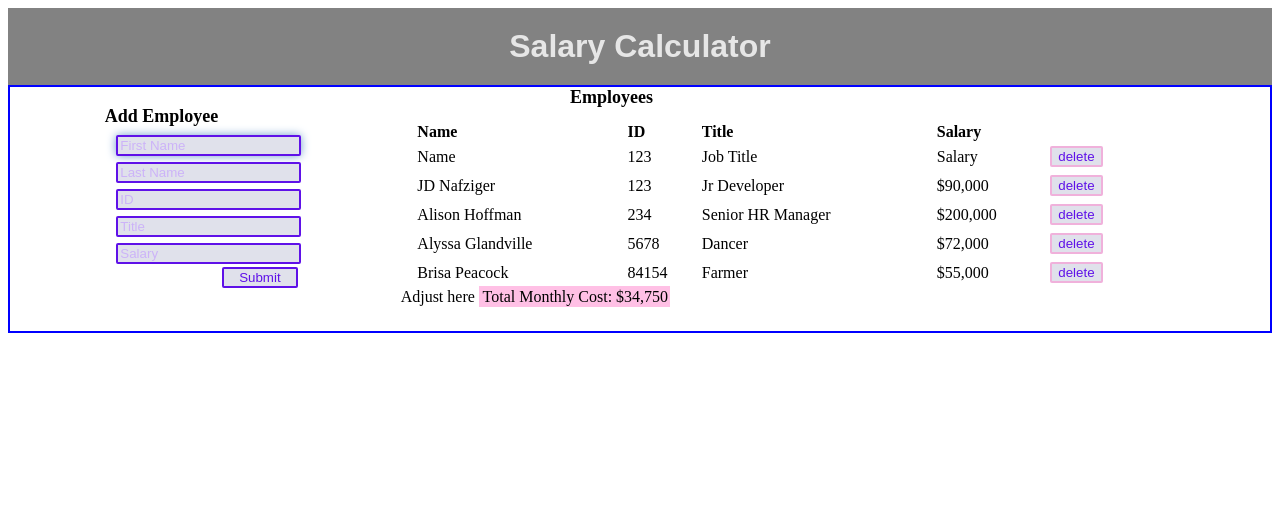
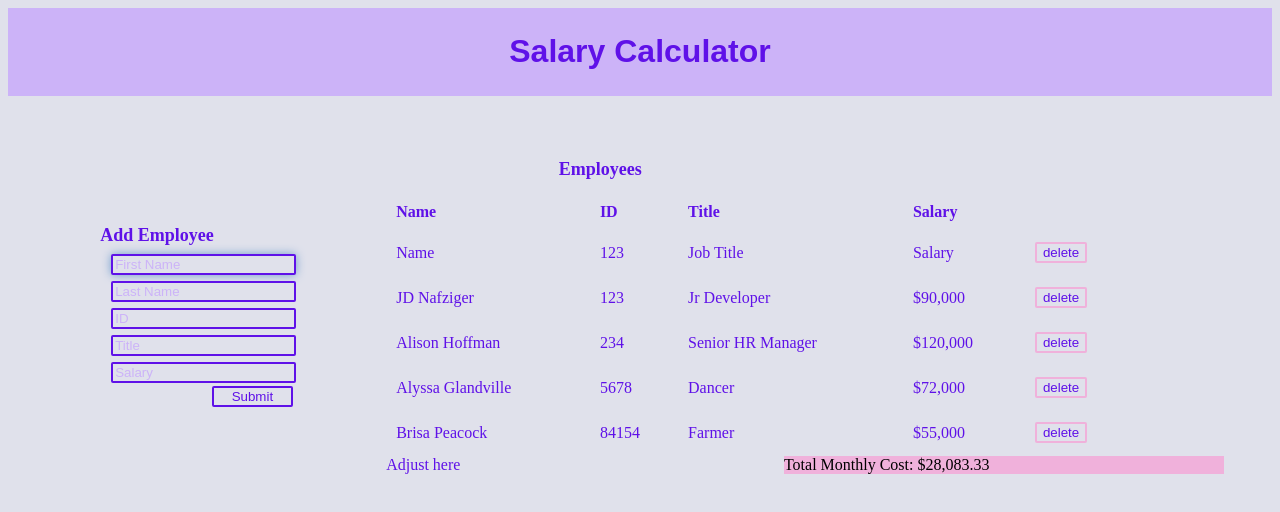
Before and after one commit to JDNafz/weekend-jquery-salary-calculator, a plain HTML site: page index.html in a window 1280 px wide. Drawn offline with Linux system fonts and the light colour scheme.

Commit message:
Revert "not so successful merge"
This reverts commit 1531f8af3fef39b026c893a0c745938cf65c1922.

revert attempt two

```diff
--- a/script.js
+++ b/script.js
@@ -144,7 +144,7 @@ function removeInputHighlight(){
 
 function addRow(employee){
     //format the string to append
-    let row = `<tr id="${employee.id}"><td> ${employee.firstName} ${employee.lastName}</td><td>${employee.id}</td><td>${employee.title}</td><td>${formatMoney(employee.salary)}</td><td><input id='delete${employee.id}' class ='deleteTarget' type='submit' value='delete'></td></tr>`
+    let row = `<tr id="${employee.id}"><td> ${employee.firstName} ${employee.lastName}</td><td>${employee.id}</td><td>${employee.title}</td><td>${formatMoney(employee.salary)}</td><td><input id='delete${employee.id}' class ='deleteTarget btn' type='submit' value='delete'></td></tr>`
 
     $('#resultsTable').append(row)
 
@@ -213,7 +213,7 @@ let hardCodedEmployeesOBJECT = {
             firstName: "Alison",
             id: "234",
             lastName: "Hoffman",
-            salary: 200000,
+            salary: 120000,
             title: "Senior HR Manager"
             },
     84154 : {
--- a/styles.css
+++ b/styles.css
@@ -1,5 +1,9 @@
-#container {
-  border: 2px solid blue;
+/* colors */
+body {
+  /* display: block; */
+  /* height: 100vh; */
+  background: hsl(232, 22%, 90%);
+  color: rgba(95, 17, 232, 1);
 }
 
 h1 {
@@ -72,10 +76,9 @@ input {
 }
 
 h1 {
-    background-color: rgb(130, 130, 130);
-    color: rgb(230, 230, 230);
-    padding: 20px;
-    margin: 0;
+  display: block;
+  margin: 0 0 5% 0 ;
+  padding: 2%;
   text-align: center;
   font-family: Arial, Helvetica, sans-serif;
 }
@@ -100,9 +103,16 @@ table {
 
 
 th, td {
+
   text-align: left;
   white-space: nowrap;
   /* border: solid black; */
   /* top, right, bottom, left */
-    padding:  0 20% 0 2%;
+  padding:  .5em;
   }
+  .total {
+    float: right;
+    margin: 0% 0% 0% 0% ;
+    vertical-align: bottom;
+    padding: 0 28% 0 0;
+  }
```
Also changed, not shown: index.html (+1 -0 lines). Lines whose indentation alone changed are shown as unchanged.
